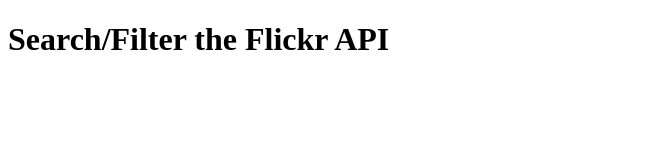
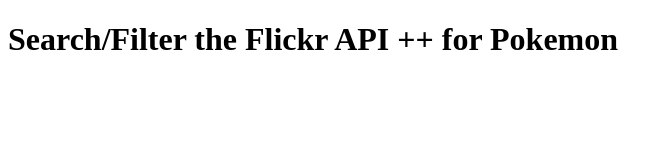
Before and after one commit to sosnogorsk/karina, a plain HTML site: page index.html in a window 1280 px wide. Shown: the whole page, without its empty margins (0-672 px from the left). Drawn offline with Linux system fonts and the light colour scheme.

Commit message:
Update index.html

```diff
--- a/index.html
+++ b/index.html
@@ -1,10 +1,10 @@
 <!DOCTYPE html>
   <head>
     <meta http-equiv="content-type" content="text/html; charset=utf-8"/>
-    <title>Prototype: Flickr API - Display Photos (JSON)</title>
+    <title>Prototype: Flickr API - Display Photos of Pokemon (JSON)</title>
   </head>
   <body>
-    <h1>Search/Filter the Flickr API</h1>
+    <h1>Search/Filter the Flickr API ++ for Pokemon</h1>
     <div id="feed"></div>
     <script type="text/javascript">
     //run function to parse json response, grab title, link, and media values - place in html tags
```
